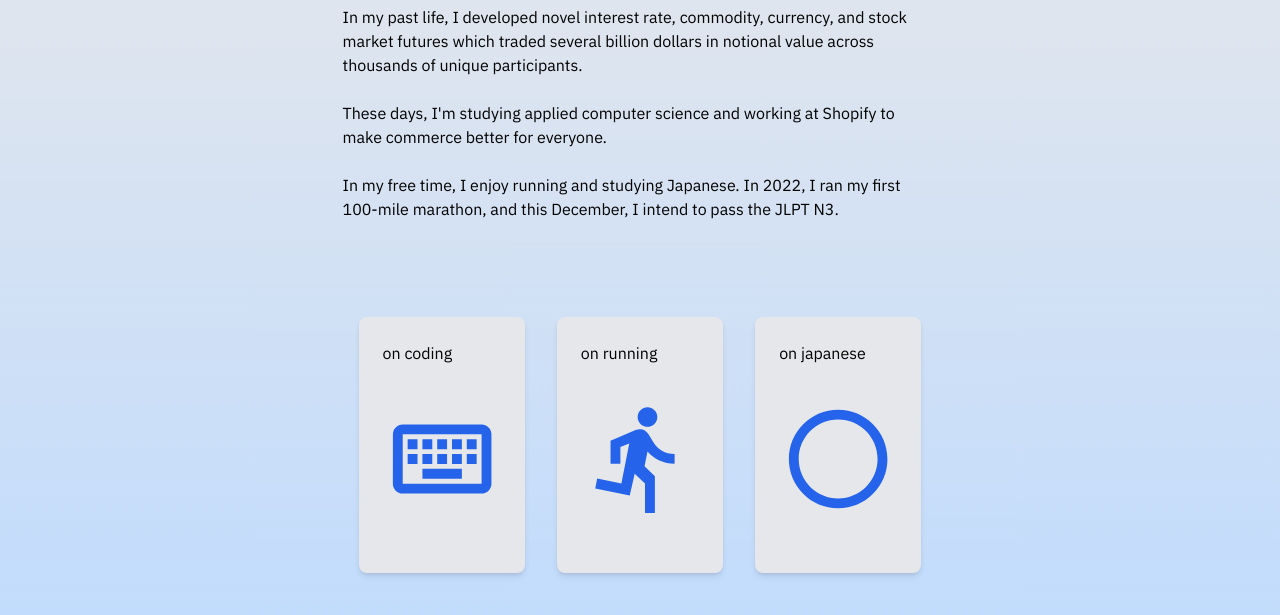
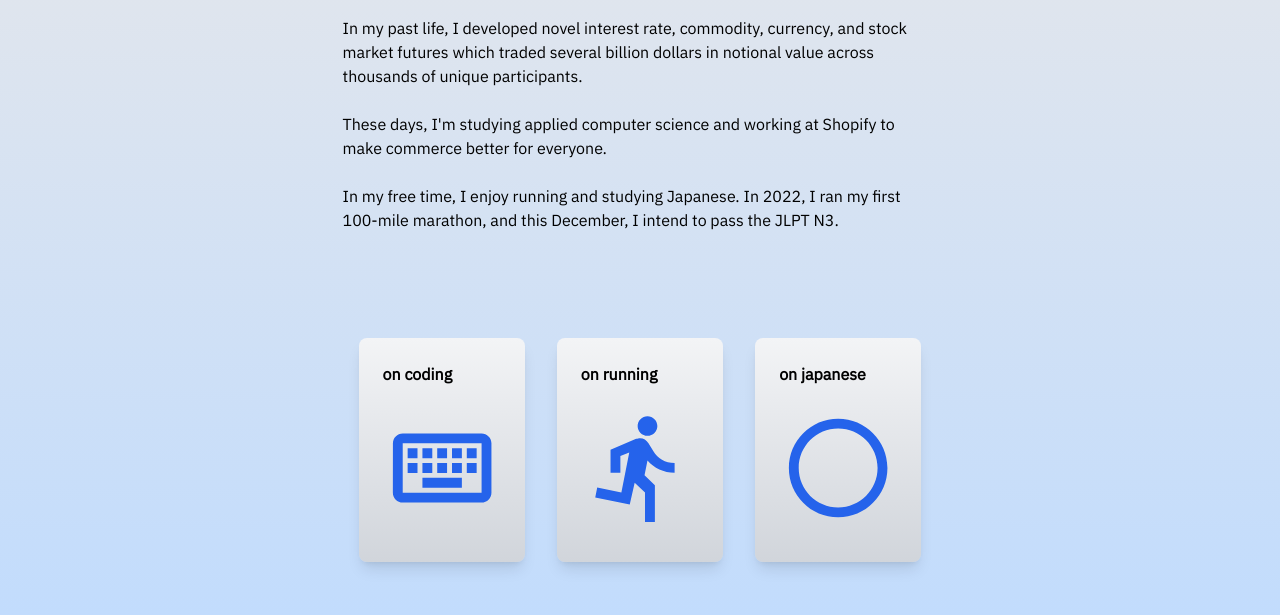
Before and after one commit to mikeygough/mikeygough.github.io, a plain HTML site: page index.html in a window 1280 px wide. Shown: the part 123-738 px from the top of the page. Drawn offline with nearby package versions, Linux system fonts and the light colour scheme.

Commit message:
style p text, icon headers

```diff
--- a/index.html
+++ b/index.html
@@ -31,7 +31,7 @@
       </h1>
     </div>
 
-    <div class="mb-2">
+    <div class="mb-2 text-l">
       <p>
         In my past life, I developed novel <span class="hover:text-blue-600"><a
             href="https://www.bloomberg.com/news/articles/2021-06-28/cme-joins-battle-for-retail-bond-traders-with-smaller-product#xj4y7vzkg">interest
@@ -59,8 +59,8 @@
     <div class="flex justify-center mb-10">
 
       <!-- on coding -->
-      <div class="w-1/3 p-6 bg-gray-200 shadow-md rounded-lg mx-4 h-64">
-        <h2 class="mb-4">
+      <div class="w-1/3 p-6 bg-gradient-to-b from-gray-100 to-gray-300 shadow-lg rounded-lg mx-4 h-56">
+        <h2 class="mb-4 text-l font-bold">
           <a href="on-coding.html">on <span
               class="hover:text-blue-600 hover:underline underline-offset-8">coding</span></a>
         </h2>
@@ -72,8 +72,8 @@
       </div>
 
       <!-- on running -->
-      <div class="w-1/3 p-6 bg-gray-200 shadow-md rounded-lg mx-4 h-64">
-        <h2 class="mb-4">
+      <div class="w-1/3 p-6 bg-gradient-to-b from-gray-100 to-gray-300 shadow-lg rounded-lg mx-4 h-56">
+        <h2 class="mb-4 text-l font-bold">
           <a href="on-running.html">on <span
               class="hover:text-blue-600 hover:underline underline-offset-8">running</span></a>
         </h2>
@@ -85,8 +85,8 @@
       </div>
 
       <!-- on japanese -->
-      <div class="w-1/3 p-6 bg-gray-200 shadow-md rounded-lg mx-4 h-64">
-        <h2 class="mb-4">
+      <div class="w-1/3 p-6 bg-gradient-to-b from-gray-100 to-gray-300 shadow-lg rounded-lg mx-4 h-56">
+        <h2 class="mb-4 text-l font-bold">
           <a href="on-japanese.html">on <span
               class="hover:text-blue-600 hover:underline underline-offset-8">japanese</span></a>
         </h2>
```
